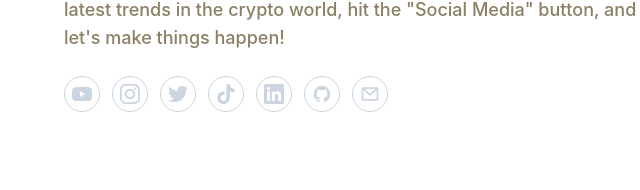
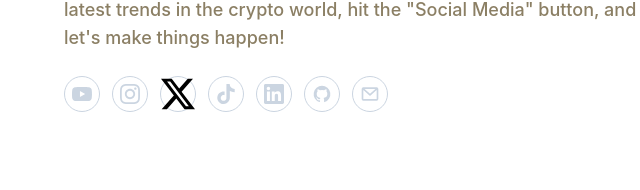
Before and after one commit to FathirAdha/Portofolio-Fathir-Adha, a website: page index.html in a window 1280 px wide. Shown: the part 776-966 px from the top of the page, 592-1232 px from the left. Drawn offline with Linux system fonts and the light colour scheme.

Commit message:
Update index.html

```diff
--- a/index.html
+++ b/index.html
@@ -154,12 +154,7 @@
                 target="_blank"
                 class="mr-3 flex h-9 w-9 items-center justify-center rounded-full border border-slate-300 text-slate-300 hover:border-primary hover:bg-primary hover:text-white"
               >
-                <svg role="img" width="20" class="fill-current" viewBox="0 0 24 24" xmlns="http://www.w3.org/2000/svg">
-                  <title>Twitter</title>
-                  <path
-                    d="M23.953 4.57a10 10 0 01-2.825.775 4.958 4.958 0 002.163-2.723c-.951.555-2.005.959-3.127 1.184a4.92 4.92 0 00-8.384 4.482C7.69 8.095 4.067 6.13 1.64 3.162a4.822 4.822 0 00-.666 2.475c0 1.71.87 3.213 2.188 4.096a4.904 4.904 0 01-2.228-.616v.06a4.923 4.923 0 003.946 4.827 4.996 4.996 0 01-2.212.085 4.936 4.936 0 004.604 3.417 9.867 9.867 0 01-6.102 2.105c-.39 0-.779-.023-1.17-.067a13.995 13.995 0 007.557 2.209c9.053 0 13.998-7.496 13.998-13.985 0-.21 0-.42-.015-.63A9.935 9.935 0 0024 4.59z"
-                  />
-                </svg>
+               <svg role="img" viewBox="0 0 24 24" xmlns="http://www.w3.org/2000/svg"><title>X</title><path d="M18.901 1.153h3.68l-8.04 9.19L24 22.846h-7.406l-5.8-7.584-6.638 7.584H.474l8.6-9.83L0 1.154h7.594l5.243 6.932ZM17.61 20.644h2.039L6.486 3.24H4.298Z"/></svg>
               </a>
 
               <!-- TikTok -->
```
